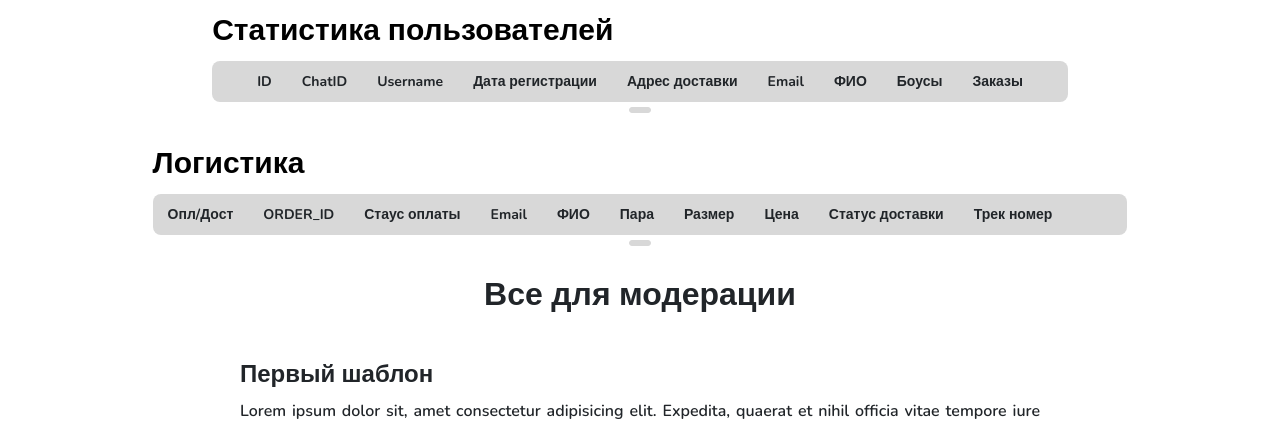
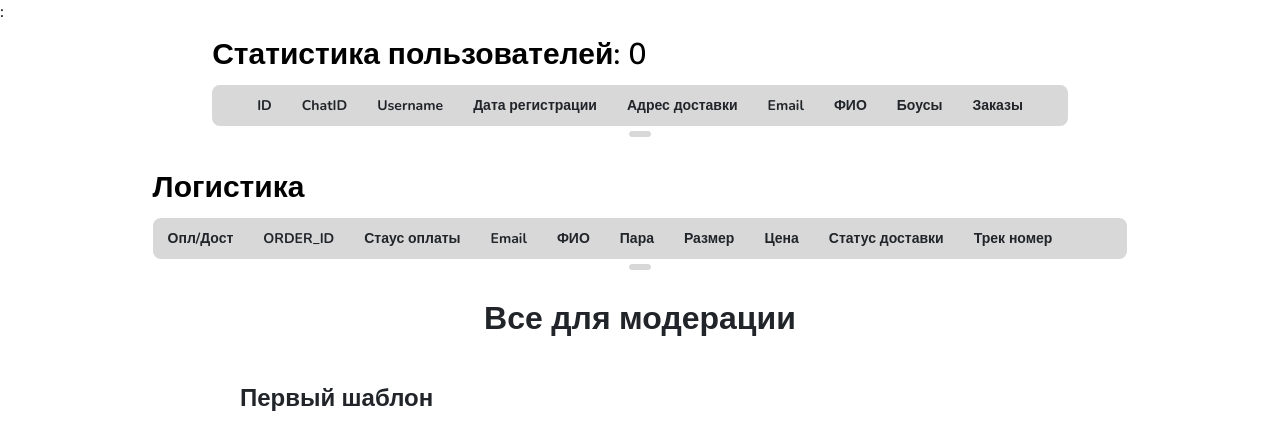
Before and after one commit to kamaeff/stockhub-admin, a PHP site: page /index.php in a window 1280 px wide. Shown: the part 80-501 px from the top of the page. Run offline with PHP 8.4, Linux system fonts and the light colour scheme; the visitor is signed in with stand-in values (Sample User, id 1); data that the repository does not hold is empty.

Commit message:
add total users

```diff
--- a/index.php
+++ b/index.php
@@ -50,14 +50,14 @@ include_once("connect.php");
 
 				<div class="table-container">
 					<table class="main__users_table">
-						<caption class="main__table--title">Статистика пользователей</caption>
+						<!-- <caption class="main__table--title">Статистика пользователей</caption> -->
 						<thead>
 							<tr>
 								<th></th>
 								<th>ID</th>
 								<th>ChatID</th>
 								<th>Username</th>
-								<th>Дата регистрации</th>
+								<th>Дата регистрации</th>:
 								<th>Адрес доставки</th>
 								<th>Email</th>
 								<th>ФИО</th>
@@ -97,6 +97,7 @@ include_once("connect.php");
 								echo '</tr>';
 							}
 							?>
+							<caption class="main__table--title">Статистика пользователей: <?php echo $totalUsers; ?></caption>
 						</tbody>
 					</table>
 
```
